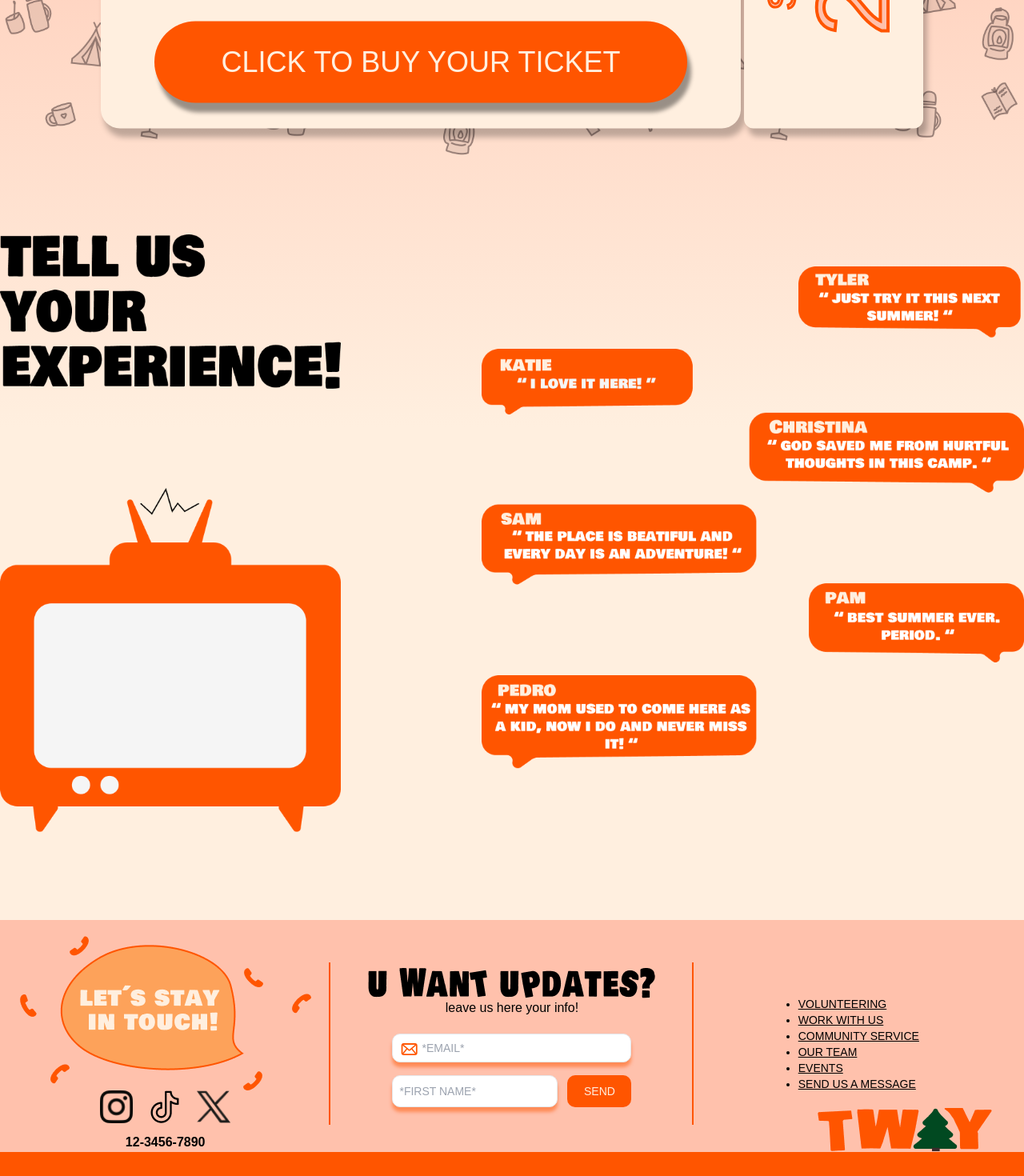
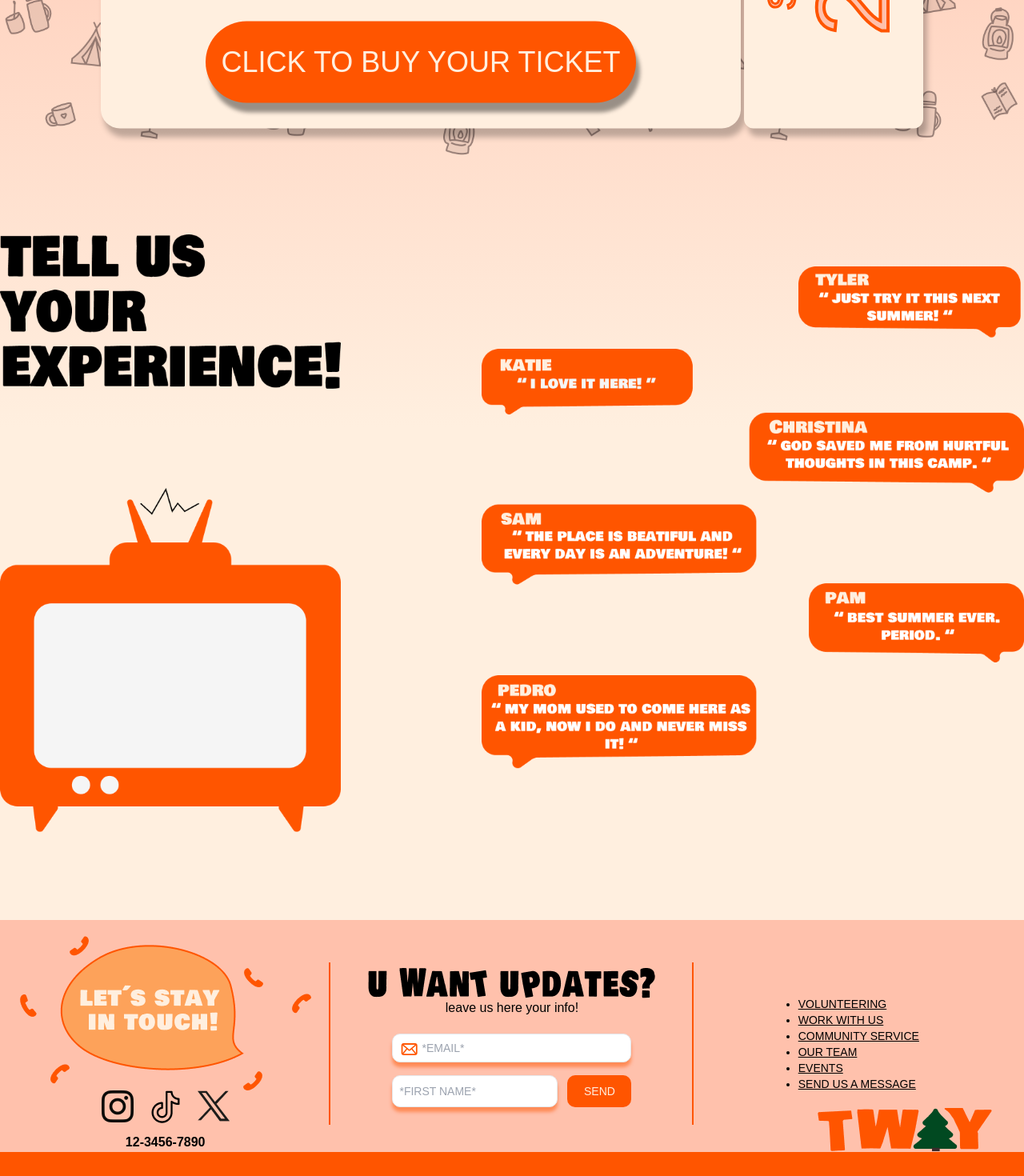
Before and after one commit to LucasEzequielBecerra/The-Way-Camp, a React (Vite) app: page / in a window 1280 px wide. Shown: the part 4434-5904 px from the top of the page at 80% size. Built offline with nearby package versions, Linux system fonts and the light colour scheme; a web font is replaced by a local one.

Commit message:
add social links

```diff
--- a/src/Components/Footer.jsx
+++ b/src/Components/Footer.jsx
@@ -1,5 +1,5 @@
 import { EmailIcon } from '../svg-icons/icons'
-import  {SendButton}  from './ButtonSend'
+import { SendButton } from './ButtonSend'
 
 const Footer = () => {
   return (
@@ -12,9 +12,15 @@ const Footer = () => {
             <img src="./text-ballon.png" alt="text-ballon-image" />
           </picture>
           <div className="flex justify-center gap-5">
-            <img src="./instagram-logo.png" alt="instagram-logo" />
-            <img src="./tiktok-logo.png" alt="tiktok-logo" />
-            <img src="./twitter-logo.png" alt="twitter-logo" />
+            <a target='_blank' href="https://www.instagram.com/jesussummercamp/" rel="noreferrer">
+              <img src="./instagram-logo.png" alt="instagram-logo" />
+            </a>
+            <a target='_blank' href="#">
+              <img src="./tiktok-logo.png" alt="tiktok-logo" />
+            </a>
+            <a target='_blank' href="#">
+              <img src="./twitter-logo.png" alt="twitter-logo" />
+            </a>
           </div>
           <div className="flex justify-center mt-3">
             <p className="font-bold">12-3456-7890</p>
@@ -58,7 +64,7 @@ const Footer = () => {
               <li>SEND US A MESSAGE</li>
             </ul>
           </div>
-          <span className='absolute bottom-0 right-10'><img src="./simplified-logo.png" alt="simplified-logo" /></span>
+          <a href='#header' className='absolute bottom-0 right-10'><img src="./simplified-logo.png" alt="simplified-logo" /></a>
         </div>
       </div>
     </footer>
--- a/src/Components/Header.jsx
+++ b/src/Components/Header.jsx
@@ -2,13 +2,13 @@ import { CartIcon, UserIcon } from '../svg-icons/icons'
 
 const Header = () => {
   return (
-    <header className=''>
+    <header id='header' >
       <nav className='flex justify-between items-center min-h-[110px] px-10 '>
         <div>
           <button className='w-[187px] h-[57px] rounded-full bg-light-orange text-white text-2xl text-normal'>New here?</button>
         </div>
         <div className='absolute right-1/2 top-10 transform translate-x-1/2'>
-          <picture className=''>
+          <picture >
             <img src="logo.png" alt="camp logo" />
           </picture>
         </div>
--- a/src/Components/Summer.jsx
+++ b/src/Components/Summer.jsx
@@ -10,7 +10,7 @@ const Summer = () => {
             <picture className="px-20">
               <img src="./logo-ticket.png" alt="" />
             </picture>
-          <button style={{ WebkitBoxShadow: '5px 12px 5px 0px rgba(0, 0, 0, 0.40)' }} className="w-10/12 rounded-full bg-orange text-white text-4xl p-5 h-[102px] ">CLICK TO BUY YOUR TICKET</button>
+            <a target="_blank" href="https://www.eventbrite.com.ar/e/jesus-summer-camp-2024-9-al-13-de-febrero-preventa-tickets-770871787267?aff=ebdsoporgprofile" rel="noreferrer" className=""><button href="https://www.eventbrite.com.ar/e/jesus-summer-camp-2024-9-al-13-de-febrero-preventa-tickets-770871787267?aff=ebdsoporgprofile" style={{ WebkitBoxShadow: '5px 12px 5px 0px rgba(0, 0, 0, 0.40)' }} className="w-full rounded-full bg-orange text-white text-4xl p-5 h-[102px] ">CLICK TO BUY YOUR TICKET</button></a>
           </div>
           <div style={{ WebkitBoxShadow: '5px 10px 7px 0px rgba(0, 0, 0, 0.25)' }} className="rounded-xl shadow-xl bg-white px-28 py-60 relative">
             <div className="text-pink  absolute top-1/2 left-1/2 transform -translate-x-1/2 -translate-y-1/2 -rotate-90 text-center">
--- a/src/index.css
+++ b/src/index.css
@@ -11,7 +11,7 @@
 
 html {
     scroll-behavior: smooth;
-
+    overflow-x: hidden;
 }
 
 body {
@@ -19,8 +19,3 @@ body {
     background-color: #FFEFDF;
     font-family: 'Bowlby One SC', sans-serif;
 }
-
-body::-webkit-scrollbar {
-    display: none;
-
-}
```
Lines whose indentation alone changed are shown as unchanged.
